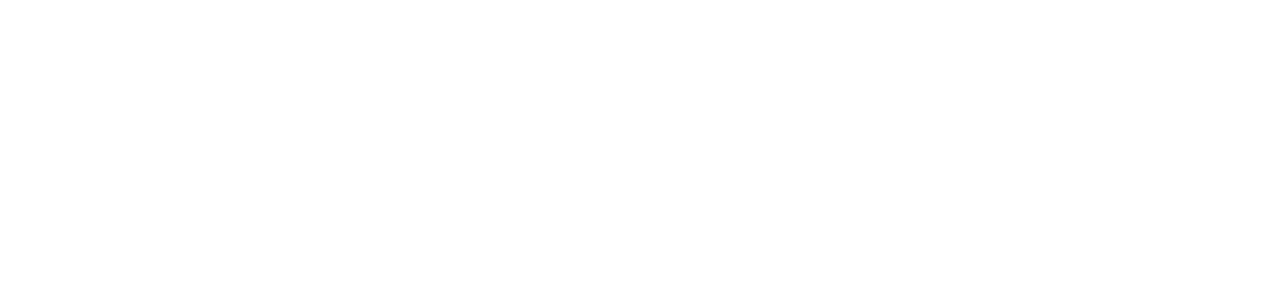
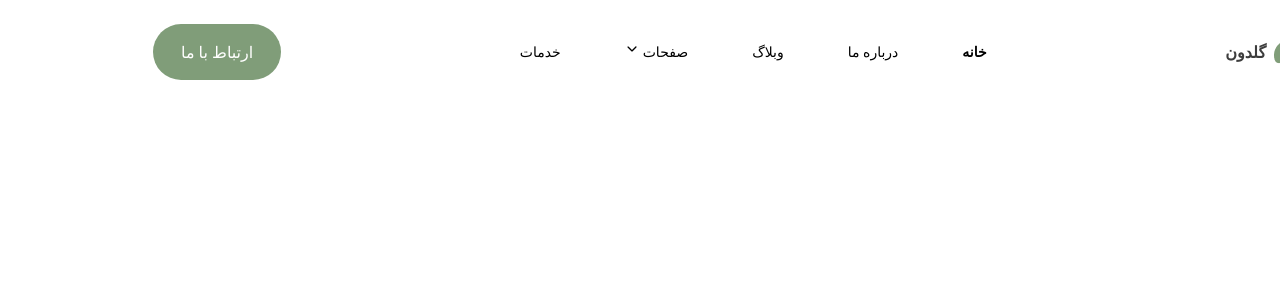
Before and after one commit to rshorche/Plant-Shop, a React (Vite) app: page / in a window 1280 px wide. Shown: the top 300 px of the page. Built offline with nearby package versions, Linux system fonts and the light colour scheme; the HTML template or start-up script is replaced by a standard one.

Commit message:
feat: Creating a header

```diff
--- a/src/parts/Header/Header.jsx
+++ b/src/parts/Header/Header.jsx
@@ -1,7 +1,103 @@
-import React from 'react'
+import { useState } from "react";
+import { IoIosArrowDown, IoMdMenu } from "react-icons/io";
 
 export default function Header() {
+  const [showMenu, setShowMenu] = useState(false);
+  const [showSubMenu, setShowSubMenu] = useState(false);
+  function toggleShowMenu() {
+    setShowMenu((prevIsShow) => !prevIsShow);
+  }
+  function toggleShowSubMenu() {
+    setShowSubMenu((prevIsShow) => !prevIsShow);
+  }
   return (
-    <div>Header</div>
-  )
+    <>
+      {/* Mobile Header */}
+      <div className="relative flex justify-between items-center my-6 mx-4 text-sm sm:hidden">
+        {/* Logo */}
+        <a
+          href="#"
+          className="flex items-center justify-between gap-2 text-black font-bold">
+          <img src="src/assets/images/Logo/logo.png" alt="logo" />
+          گلدون
+        </a>
+        {/* Menu Icon */}
+        <IoMdMenu className="w-8 h-8" onClick={toggleShowMenu} />
+        <div
+          className={`absolute p-4  bg-green top-full w-full  ${
+            !showMenu && "hidden"
+          } animate-toggleMenu `}>
+          <ul className="child:p-2 child-hover:bg-white">
+            <li>
+              <a href="#">خانه</a>
+            </li>
+            <li>
+              <a href="#">درباره ما</a>
+            </li>
+            <li>
+              <a href="#">خدمات</a>
+            </li>
+            <li>
+              <a href="#">وبلاگ</a>
+            </li>
+            <li onClick={toggleShowSubMenu}>
+              <a href="#" className="flex justify-between">
+                صفحات
+                <IoIosArrowDown />
+              </a>
+              <ul
+                className={`absolute top-[95%] right-0 left-0 bg-green w-full px-4 child-hover:bg-white child:p-2
+                ${!showSubMenu && "hidden"}`}>
+                <li className="mb-4">
+                  <a href="#">ادامه صفحات</a>
+                </li>
+              </ul>
+            </li>
+          </ul>
+        </div>
+      </div>
+      {/* ********************************************************************** */}
+      {/* PC Header */}
+      <div className=" hidden sm:flex justify-between items-center my-6 mx-16 text-xs md:text-sm">
+        {/* Logo */}
+        <a
+          href="#"
+          className="flex items-center justify-between gap-2 text-black font-bold text-sm md:text-base">
+          <img src="src/assets/images/Logo/logo.png" alt="logo" />
+          گلدون
+        </a>
+        {/* Menu */}
+        <ul className="relative flex justify-between gap-8 md:gap-12 lg:gap-16 ">
+          <li className="font-bold">
+            <a href="#">خانه</a>
+          </li>
+          <li>
+            <a href="#">درباره ما</a>
+          </li>
+
+          <li>
+            <a href="#">وبلاگ</a>
+          </li>
+          <li className="group">
+            <a href="#" className="flex gap-1">
+              صفحات
+              <IoIosArrowDown />
+            </a>
+            <ul className="absolute top-full w-44 p-4 shadow-md rounded  invisible group-hover:visible child:hover:bg-green child:hover:text-white child:p-2 child:rounded">
+              <li>
+                <a href="#">ادامه صفحات</a>
+              </li>
+            </ul>
+          </li>
+          <li>
+            <a href="#">خدمات</a>
+          </li>
+        </ul>
+        {/* Countact us */}
+        <button className="bg-green text-white py-4 px-7 rounded-full text-sm md:text-base md:px-7">
+          ارتباط با ما
+        </button>
+      </div>
+    </>
+  );
 }
```
